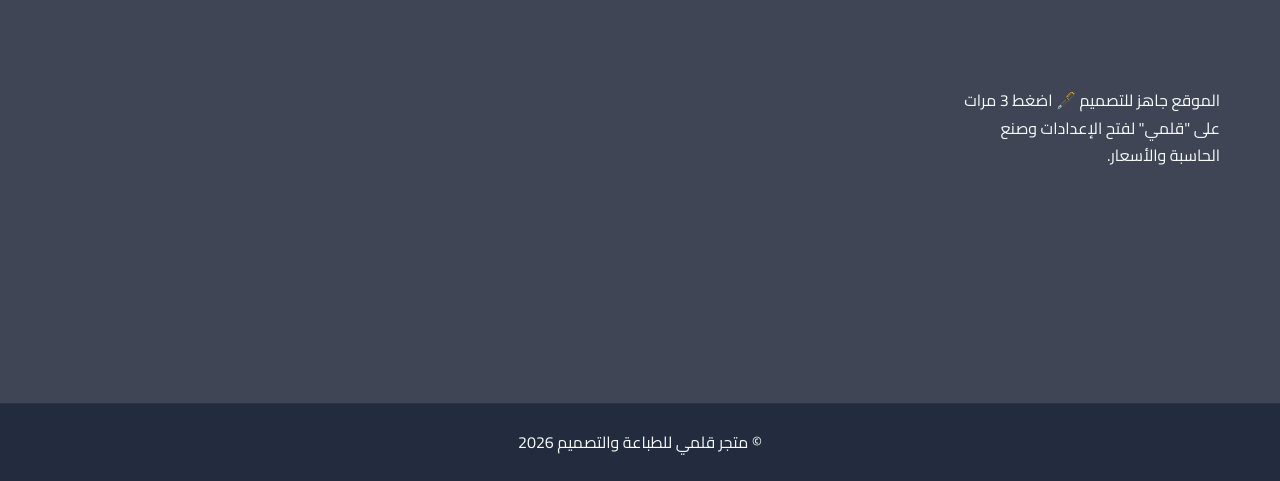
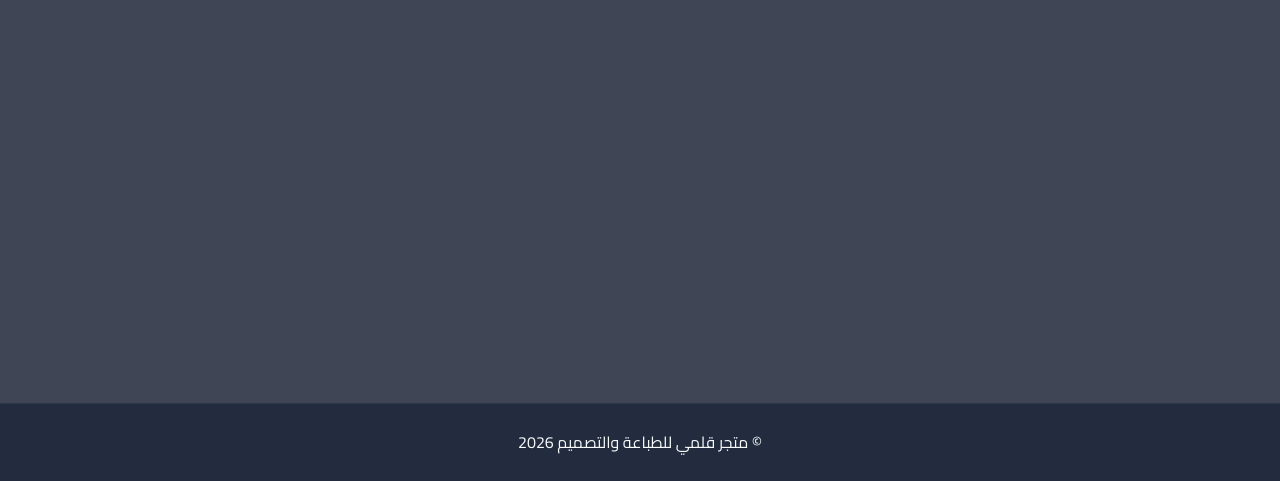
Before and after one commit to kh56fy-sys/Qlami, a plain HTML site: page index.html in a window 1280 px wide. Shown: the part 319-800 px from the top of the page. Drawn offline with Linux system fonts and the light colour scheme.

Commit message:
Update index.html

```diff
--- a/index.html
+++ b/index.html
@@ -221,7 +221,7 @@
                 <button class="btn-dev" style="background-color: #64748b;" onclick="exitEditMode()">🔒 قفل وضع المطور</button>
             </div>
 
-            <div class="gallery-grid" id="gallery-grid"><div class="no-items-msg">الموقع جاهز للتصميم 🖋️ اضغط 3 مرات على "قلمي" لفتح الإعدادات وصنع الحاسبة والأسعار.</div></div>
+
         </div>
 
         <!-- حاسبة الملازم الذكية -->
```
